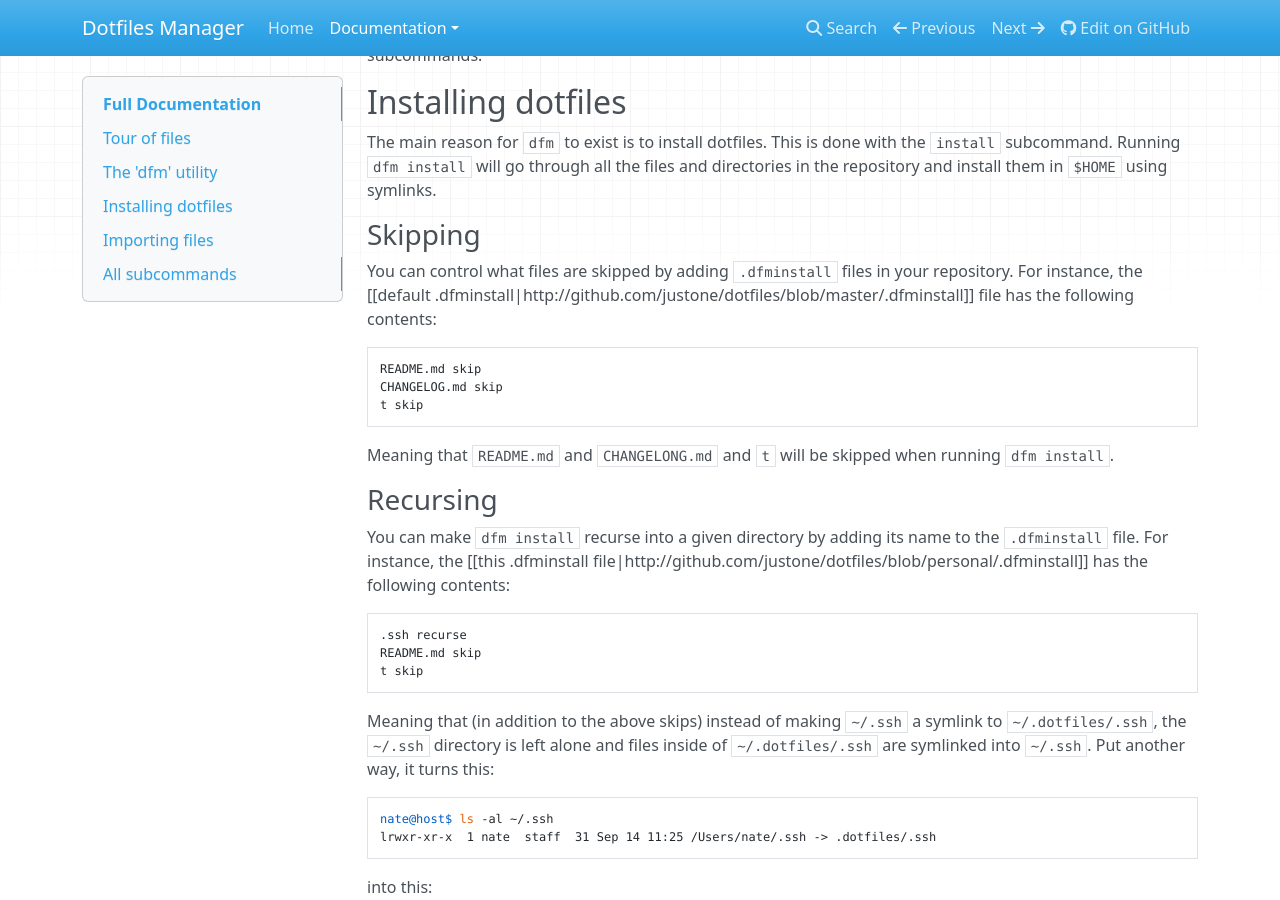
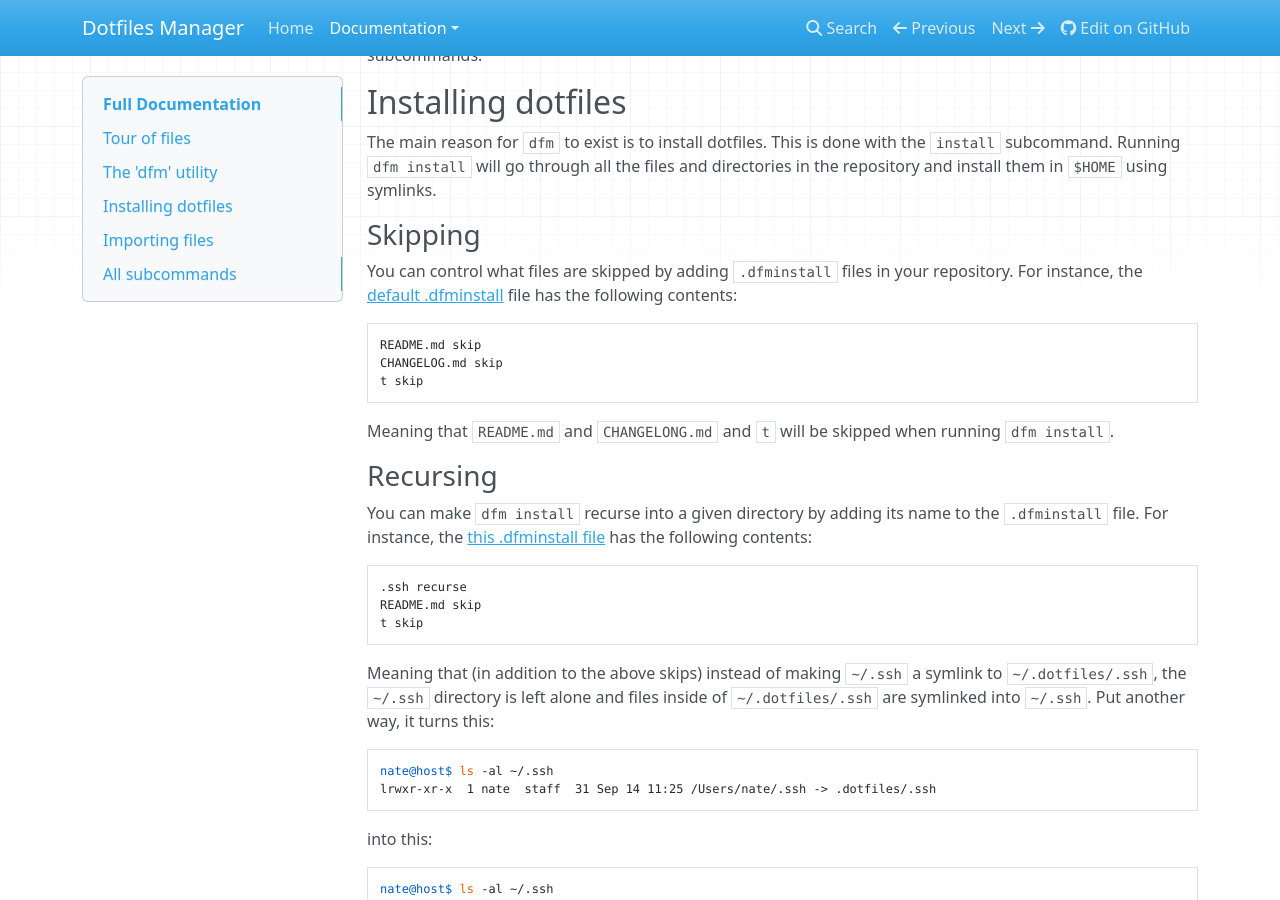
Before and after one commit to justone/dfm-site, an MkDocs documentation site: the page built from docs/documentation.md, in a window 1280 px wide and 900 px high, scrolled down 496 px. Built offline with MkDocs 1.6.1, drawn with Linux system fonts in a browser that asks for light colours; nearby versions of some CDN libraries; old or Windows-style settings are respelled for this version of MkDocs.

Commit message:
fix links

````diff
--- a/docs/documentation.md
+++ b/docs/documentation.md
@@ -21,7 +21,7 @@ The main reason for `dfm` to exist is to install dotfiles.  This is done with th
 
 ### Skipping
 
-You can control what files are skipped by adding `.dfminstall` files in your repository.  For instance, the [[default .dfminstall|http://github.com/justone/dotfiles/blob/master/.dfminstall]] file has the following contents:
+You can control what files are skipped by adding `.dfminstall` files in your repository.  For instance, the [default .dfminstall](http://github.com/justone/dotfiles/blob/master/.dfminstall) file has the following contents:
 
 ```sh
 README.md skip
@@ -32,7 +32,7 @@ Meaning that `README.md` and `CHANGELONG.md` and `t` will be skipped when runnin
 
 ### Recursing
 
-You can make `dfm install` recurse into a given directory by adding its name to the `.dfminstall` file.  For instance, the [[this .dfminstall file|http://github.com/justone/dotfiles/blob/personal/.dfminstall]] has the following contents:
+You can make `dfm install` recurse into a given directory by adding its name to the `.dfminstall` file.  For instance, the [this .dfminstall file](http://github.com/justone/dotfiles/blob/personal/.dfminstall) has the following contents:
 
 ```sh
 .ssh recurse
````
